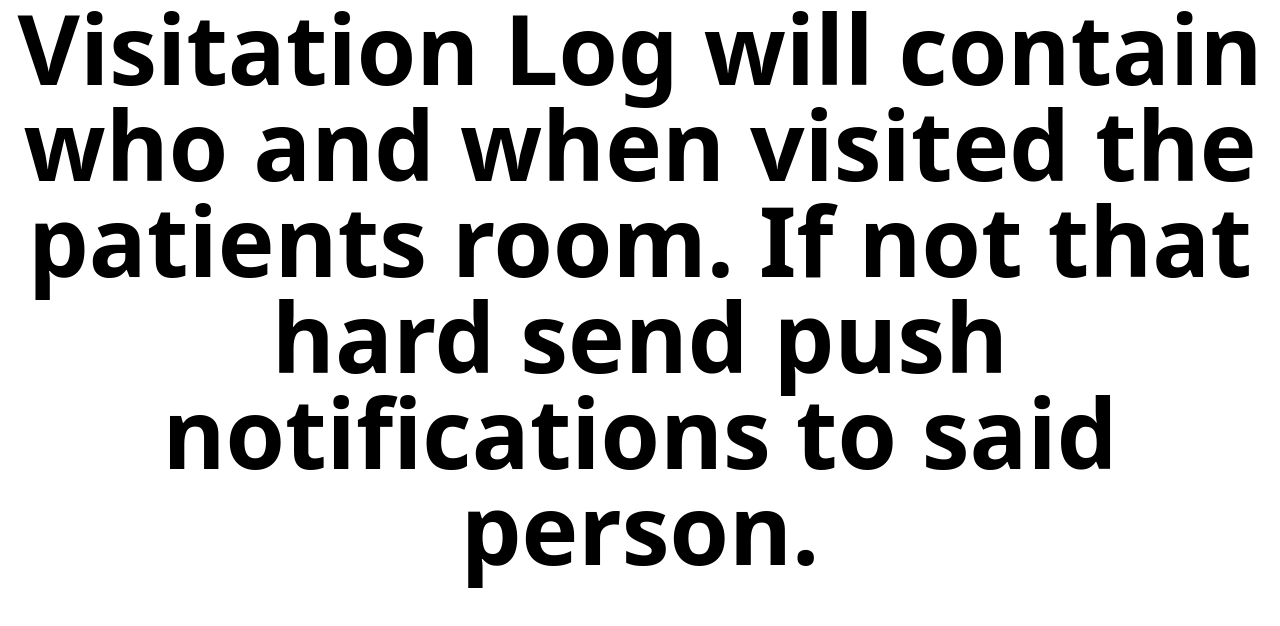
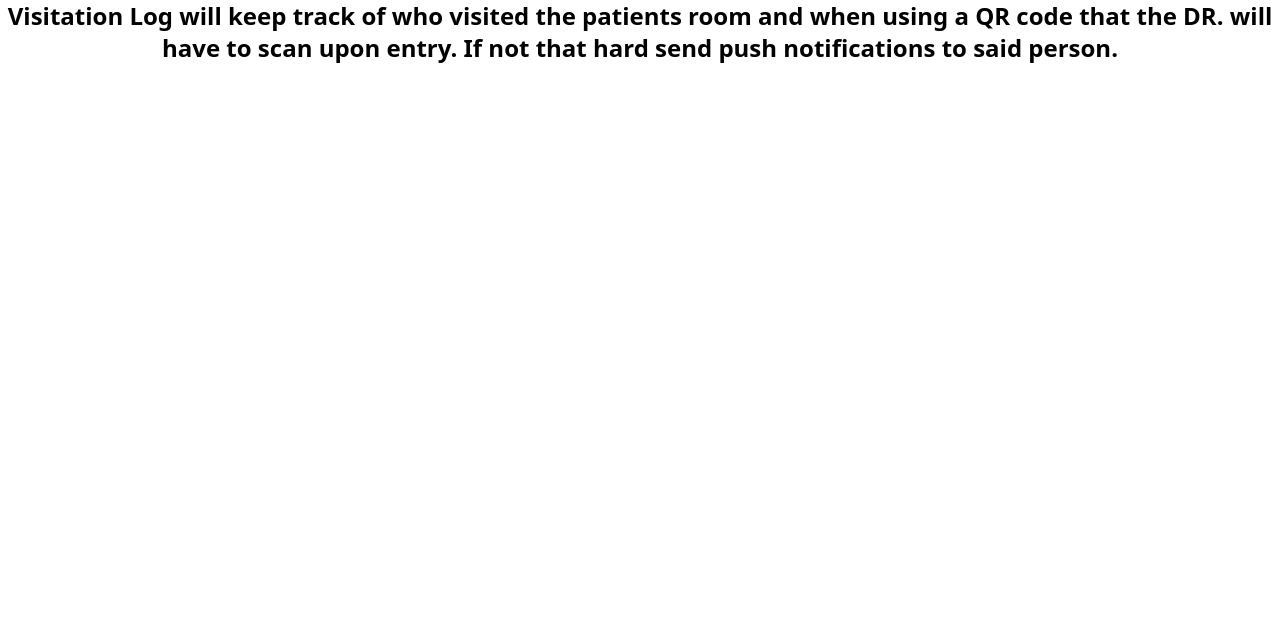
Before and after one commit to daltay15/HackDFW, a React (Create React App) app: page /visitationlog in a window 1280 px wide. Shown: the top 626 px of the page. Built offline with nearby package versions, Linux system fonts and the light colour scheme.

Commit message:
Updated text within pages

```diff
--- /dev/null
+++ b/src/components/navigation.js
@@ -0,0 +1,21 @@
+import React from "react";
+
+const Navigation = () => {
+  const Menus = [{ name: "Home", icon: "home-outlnie", dis: "translate-x-0" }];
+  return (
+    <div className="bg-white max-h-[4.4rem] px-6 rounded-t-xl">
+      <ul>
+        {Menus.map((menu) => (
+          <li className="inline-block">
+            <a href="#" className="flex items-center">
+              <span className="material-icons-outlined">{menu.icon}</span>
+              <span className="text-sm">{menu.name}</span>
+            </a>
+          </li>
+        ))}
+      </ul>
+    </div>
+  );
+};
+
+export default Navigation;
--- a/src/pages/Patient/outpatientChecklist.js
+++ b/src/pages/Patient/outpatientChecklist.js
@@ -2,6 +2,6 @@ import React, { useState } from "react";
 
 export default function OutpatientChecklist() {
   return (
-    <div className="font-bold text-center text-8xl">Outpatient checklist</div>
+    <div className="font-bold text-center text-4xl">Outpatient checklist</div>
   );
 }
--- a/src/pages/Patient/patientdisplay.js
+++ b/src/pages/Patient/patientdisplay.js
@@ -2,6 +2,8 @@ import React, { useState } from "react";
 
 export default function PatientDisplay() {
   return (
-    <div className="font-bold text-center text-8xl">Patient home page</div>
+    <div className="h-screen flex justify-center items-center bg-gray-200">
+      Patient home page
+    </div>
   );
 }
--- a/src/pages/Patient/visitationLog.js
+++ b/src/pages/Patient/visitationLog.js
@@ -2,9 +2,10 @@ import React, { useState } from "react";
 
 export default function visitationLog() {
   return (
-    <div className="font-bold text-center text-8xl">
-      Visitation Log will contain who and when visited the patients room. If not
-      that hard send push notifications to said person.
+    <div className="font-bold text-center text-2xl">
+      Visitation Log will keep track of who visited the patients room and when
+      using a QR code that the DR. will have to scan upon entry. If not that
+      hard send push notifications to said person.
     </div>
   );
 }
--- a/src/pages/Staff/menu.js
+++ b/src/pages/Staff/menu.js
@@ -2,7 +2,7 @@ import React, { useState } from "react";
 
 export default function Menu() {
   return (
-    <div className="font-bold text-center text-8xl">
+    <div className="font-bold text-center text-4xl">
       Food menu for staff, implement if have enough time.
     </div>
   );
--- a/src/pages/Staff/staffDisplay.js
+++ b/src/pages/Staff/staffDisplay.js
@@ -1,5 +1,9 @@
 import React, { useState } from "react";
 
 export default function StaffDisplay() {
-  return <div className="font-bold text-center text-8xl">Staff home page</div>;
+  return (
+    <div className="h-[100px] w-auto">
+      <div className="flex flex-col items-center justify-center grid-cols-3 bg-black"></div>
+    </div>
+  );
 }
```
